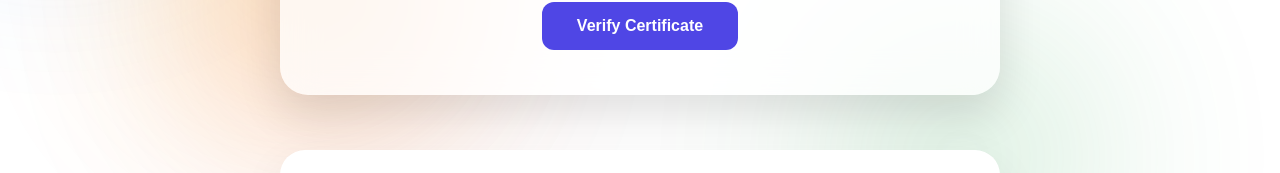
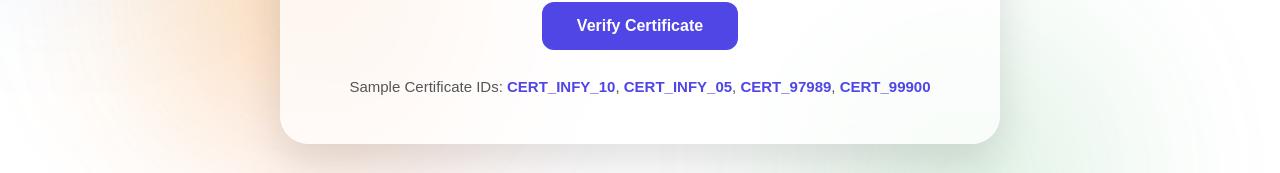
Before and after one commit to ashwani-raj1/Certificate-Validator, a React (Vite) app in the folder frontend/certification_id/: page /verify in a window 1280 px wide. Shown: the part 391-564 px from the top of the page. Built offline with nearby package versions, Linux system fonts and the light colour scheme.

Commit message:
Demo vide and samples

```diff
--- a/frontend/certification_id/src/components/home/Home.jsx
+++ b/frontend/certification_id/src/components/home/Home.jsx
@@ -40,6 +40,12 @@ function Home() {
             <Link to="/signin">
               <button className="secondary-btn">
                 Admin Login
+              </button>
+            </Link>
+
+            <Link to="https://drive.google.com/file/d/1A7RHc4N5e_J7lUyzPPxPR0b9LvMGoXhv/view?usp=sharing">
+              <button className="secondary-btn">
+                Demo Video
               </button>
             </Link>
 
--- a/frontend/certification_id/src/components/verify/Verify.css
+++ b/frontend/certification_id/src/components/verify/Verify.css
@@ -573,3 +573,14 @@ input[type=file]::file-selector-button:hover{
     background:#ececec;
 
 }
+.sample-certificates {
+    margin-top: 25px;      /* Space above */
+    font-size: 15px;
+    color: #555;
+    line-height: 1.6;
+}
+
+.sample-certificates strong {
+    color: #4f46e5;
+    font-weight: 600;
+}
--- a/frontend/certification_id/src/components/verify/Verify.jsx
+++ b/frontend/certification_id/src/components/verify/Verify.jsx
@@ -74,7 +74,13 @@ function Verify() {
         >
           Verify Certificate
         </button>
-
+        <p className="sample-certificates">
+        Sample Certificate IDs:
+        <strong> CERT_INFY_10</strong>,
+        <strong> CERT_INFY_05</strong>,
+        <strong> CERT_97989</strong>,
+        <strong> CERT_99900</strong>
+        </p>
       </div>
 
       {/* Image Verification */}
```
